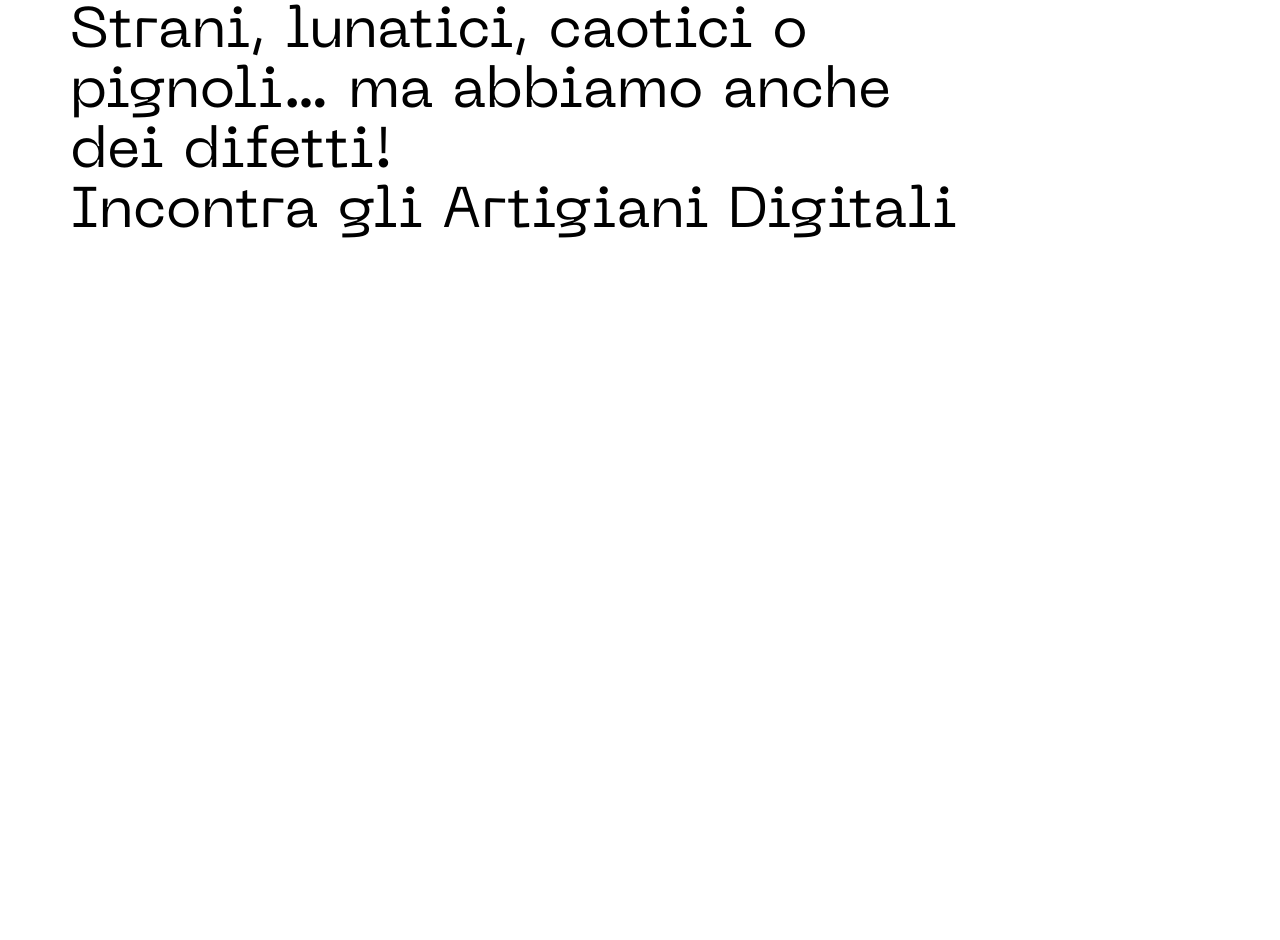
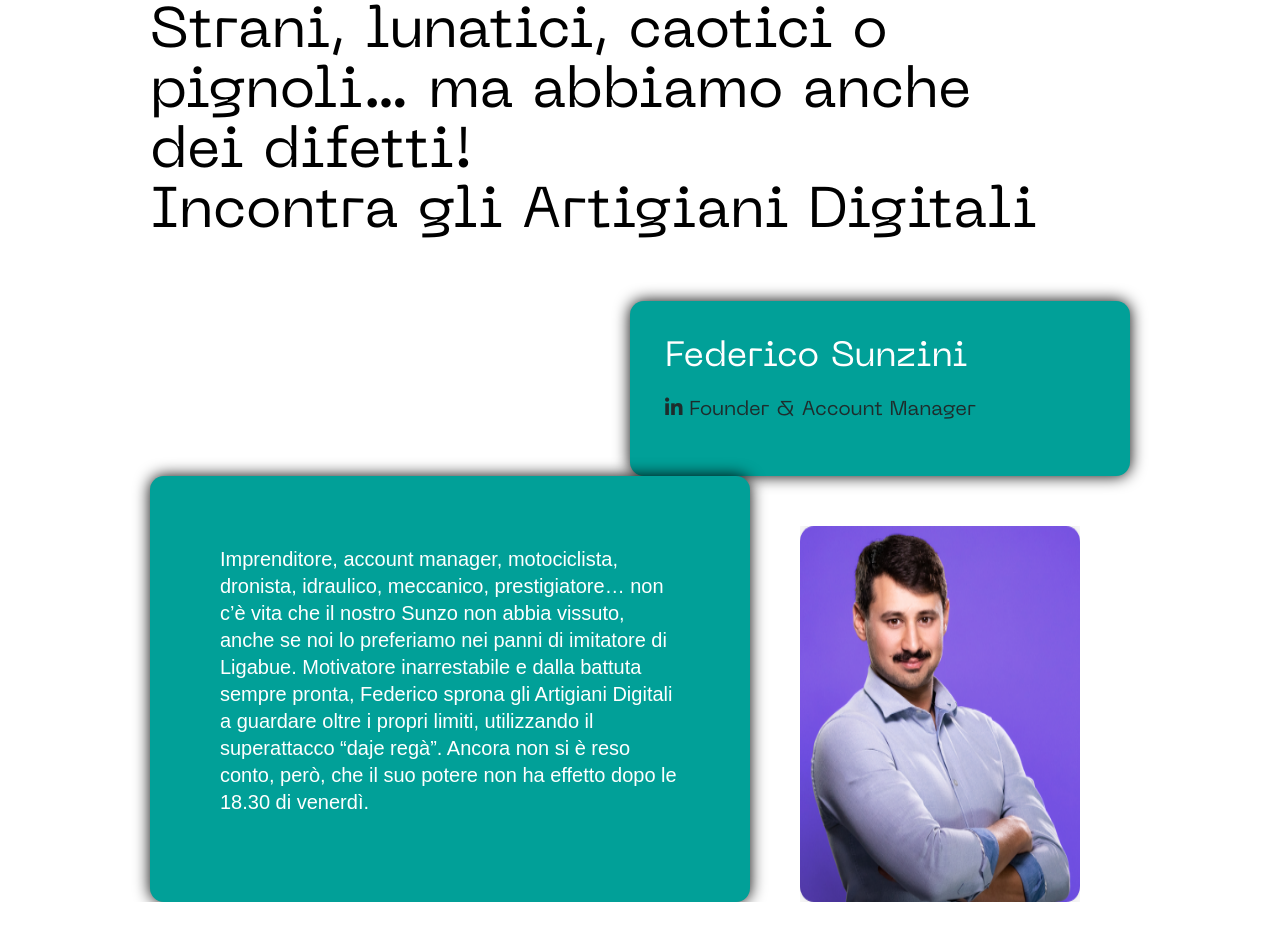
Before and after one commit to sleeepylala/Wider-View-Project, a website built with Parcel: page index.html in a window 1280 px wide. Shown: the part 1968-2908 px from the top of the page. Before the commit the page ends 2269 px from the top, so only its background shows below. Built offline with nearby package versions, Linux system fonts and the light colour scheme; a web font is replaced by a local one.

Commit message:
section bio

```diff
--- a/index.html
+++ b/index.html
@@ -183,7 +183,7 @@
     <!-- Fine Sezione Steps -->
 
     <!-- Inizio sezione bio -->
-    <section>
+    <section class="section-bio">
       <div class="wrapper">
         <div class="container-h1-bio">
           <h1 class="bio-h1">
@@ -191,6 +191,32 @@
             <br />
             Incontra gli Artigiani Digitali
           </h1>
+        </div>
+        <div class="container-box1">
+          <div class="nome-bio">
+            <p class="b1">Federico Sunzini</p>
+            <p class="b2">
+              <a href="#"> <i class="fa-brands fa-linkedin-in"></i> </a>
+              Founder & Account Manager
+            </p>
+          </div>
+        </div>
+        <div class="container-desc-img">
+          <div class="container-box2">
+            <div class="desc-bio">
+              <p>
+                Imprenditore, account manager, motociclista, dronista,
+                idraulico, meccanico, prestigiatore… non c’è vita che il nostro
+                Sunzo non abbia vissuto, anche se noi lo preferiamo nei panni di
+                imitatore di Ligabue. Motivatore inarrestabile e dalla battuta
+                sempre pronta, Federico sprona gli Artigiani Digitali a guardare
+                oltre i propri limiti, utilizzando il superattacco “daje regà”.
+                Ancora non si è reso conto, però, che il suo potere non ha
+                effetto dopo le 18.30 di venerdì.
+              </p>
+            </div>
+          </div>
+          <img src="src/assets/images/Immagine-per-Bio-1.png" alt="img-bio" />
         </div>
       </div>
     </section>
--- a/src/assets/scss/_general.scss
+++ b/src/assets/scss/_general.scss
@@ -5,7 +5,6 @@
 }
 
 .wrapper {
-  width: 1140px;
-  margin: 0 auto;
+  padding: 0 150px;
   overflow: hidden;
 }
--- a/src/assets/scss/_variables.scss
+++ b/src/assets/scss/_variables.scss
@@ -4,6 +4,7 @@ $secondary-color: #00a59c;
 $text-color-dark: #1e2c2c;
 $text-color-blue: #5c00ff;
 
+$background-bio: rgb(1, 160, 152);
 // Fonts
 $font-family-rubik: "Rubik", sans-serif;
 $font-family-pp-neue-machina: "PP Neue Machina", sans-serif;
--- a/src/assets/scss/components/_section-bio.scss
+++ b/src/assets/scss/components/_section-bio.scss
@@ -1,3 +1,10 @@
+.section-bio {
+  display: flex;
+  flex-direction: column;
+  padding-bottom: 50px;
+  background-color: white;
+}
+
 .container-h1-bio {
   display: flex;
   align-items: center;
@@ -12,3 +19,63 @@
     font-size: 57px;
   }
 }
+
+.container-box1 {
+  display: flex;
+  justify-content: end;
+  align-items: center;
+
+  .nome-bio {
+    display: flex;
+    flex-direction: column;
+
+    background-color: $background-bio;
+    width: 500px;
+    padding: 35px;
+    border-radius: 14px;
+    box-shadow: 0px 0px 16px 0px #000000;
+    a {
+      color: #1e2c2c;
+      text-decoration: none;
+    }
+    .b1 {
+      font-size: 35px;
+      line-height: 43px;
+      font-family: $font-family-pp-neue-machina;
+      color: white;
+    }
+    .b2 {
+      font-family: $font-family-pp-neue-machina;
+      color: #1e2c2c;
+      font-size: 20px;
+    }
+  }
+}
+
+.container-desc-img {
+  display: flex;
+  flex-direction: row;
+
+  img {
+    padding: 50px;
+    padding-bottom: 0;
+    max-width: 400px;
+  }
+
+  .container-box2 {
+    background-color: $background-bio;
+    display: flex;
+    align-items: center;
+    border-radius: 14px;
+    box-shadow: 0px 0px 16px 0px #000000;
+    width: 800px;
+    padding: 70px;
+
+    p {
+      font-family: $font-family-rubik;
+      font-size: 20px;
+      line-height: 27px;
+      color: #ffffff;
+    }
+  }
+}
```
Also changed, not shown: dist/Immagine-per-Bio-1.6ecb04e3.png (added), dist/index.html, src/assets/css/style.css, 2 other files.
